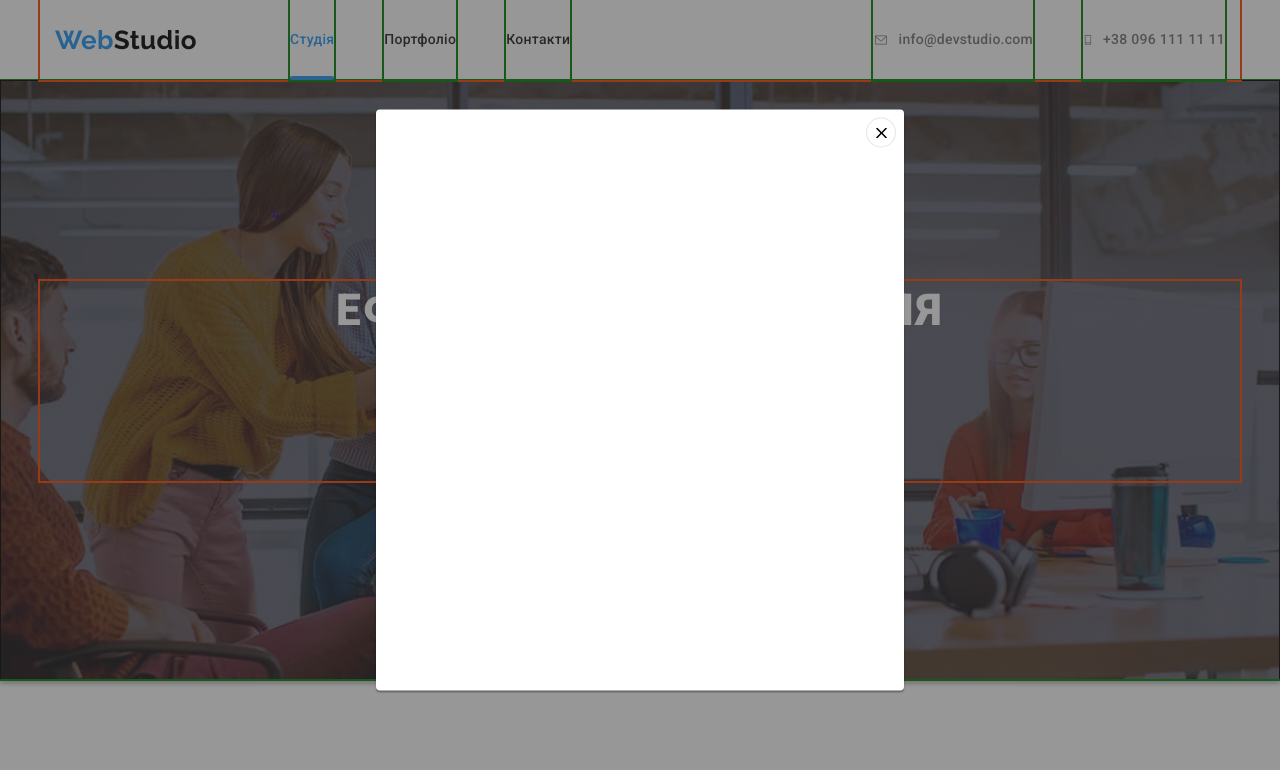
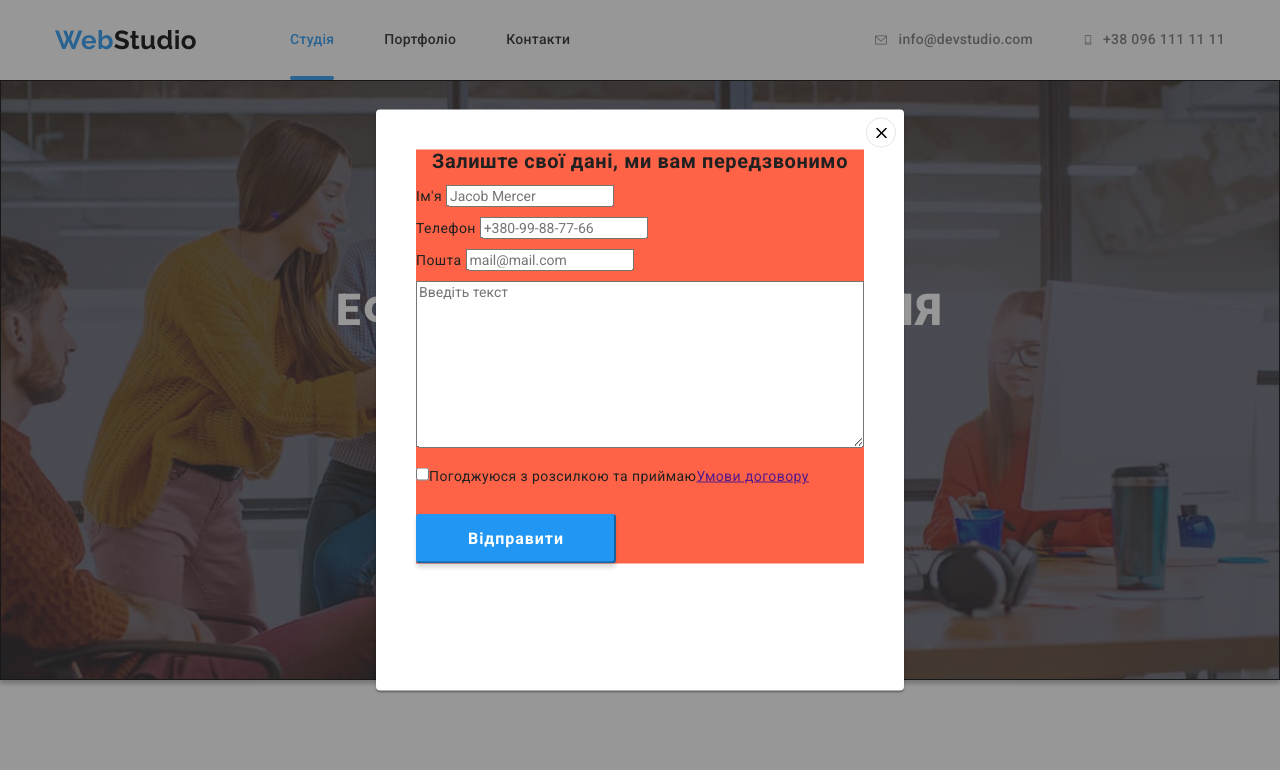
Before and after one commit to SheremetDima/goit-markup-hw-06, a plain HTML site: page index.html in a window 1280 px wide. Both pictures are taken after a click on the button "Замовити послугу". Shown: the top 770 px of the page. Drawn offline with nearby package versions, Linux system fonts and the light colour scheme.

Commit message:
modul 6 start (form)

```diff
--- a/index.html
+++ b/index.html
@@ -558,6 +558,38 @@
             <use href="./images/sprite_orig.svg#icon-close"></use>
           </svg>
         </button>
+
+        <form class="form">
+          <p class="form-text">Залиште свої дані, ми вам передзвонимо</p>
+          <div class="user-form">
+            <label>
+              Ім'я
+              <input type="text" name="username" placeholder="Jacob Mercer" autofocus />
+            </label>
+
+            <label>
+              Телефон
+              <input type="tel" name="tel" placeholder="+380-99-88-77-66" />
+            </label>
+
+            <label>
+              Пошта
+              <input type="email" name="email" placeholder="mail@mail.com" />
+            </label>
+
+            <textarea name="coment" placeholder="Введіть текст" id="coment" rows="10"></textarea>
+          </div>
+
+          <div class="security">
+            <label>
+              <input type="checkbox" name="hobby" value="" />
+            </label>
+            <p>Погоджуюся з розсилкою та приймаю</p>
+            <a href="">Умови договору</a>
+          </div>
+
+          <button class="form-btn" type="submit">Відправити</button>
+        </form>
       </div>
     </div>
     <script src="./js/modal.js"></script>
--- a/styles/style.css
+++ b/styles/style.css
@@ -61,13 +61,10 @@ address {
   padding-left: 15px;
   padding-right: 15px;
   margin: 0 auto;
-
-  outline: 2px solid orangered;
 }
 
 .section {
   padding: 94px 0px;
-  outline: 1px solid green;
 }
 
 /* .icon {
@@ -143,8 +140,6 @@ body {
 
   transition: color 250ms linear;
   position: relative;
-
-  outline: 2px solid green;
 }
 
 .header-nav-link.current::after {
@@ -171,8 +166,6 @@ body {
 
   transition: color 250ms linear;
   position: relative;
-
-  outline: 2px solid green;
 }
 
 .header-contacs-item:not(:last-child) {
@@ -699,6 +692,7 @@ footer {
 .modal {
   width: 528px;
   height: 581px;
+  padding: 40px;
   background-color: var(--main-backgraund-color);
 
   box-shadow: 0px 1px 3px rgba(0, 0, 0, 0.12), 0px 1px 1px rgba(0, 0, 0, 0.14),
@@ -719,18 +713,74 @@ footer {
 }
 
 .modal-btn {
+  display: flex;
+  align-items: center;
+  justify-content: center;
+
   width: 30px;
   height: 30px;
+  color: currentColor;
   background-color: #ffffff;
   border: 1px solid rgba(0, 0, 0, 0.1);
   border-radius: 50%;
   position: absolute;
   top: 8px;
   right: 8px;
+
+  padding: 0px;
+}
+
+.modal-close-icon {
+  color: currentColor;
+}
+
+.modal-btn:hover {
+  color: var(--accent-color);
+}
+/*------------------ FORM --------------------- */
+
+.form {
   display: flex;
-  align-items: center;
+  flex-direction: column;
   justify-content: center;
-  padding: 0px;
+  background-color: tomato;
+}
+
+.user-form {
+  display: flex;
+  flex-direction: column;
+  gap: 10px;
+  width: 100%;
+  margin-bottom: 20px;
+}
+
+.form-text {
+  font-weight: 700;
+  font-size: 20px;
+  line-height: 23px;
+  text-align: center;
+  letter-spacing: 0.03em;
+  margin-bottom: 12px;
+}
+
+.security {
+  display: flex;
+  margin-bottom: 30px;
+}
+
+.form-btn {
+  font-weight: 700;
+  font-size: 16px;
+  line-height: 1.88;
+  letter-spacing: 0.06em;
+  color: var(--second-text-color);
+
+  width: 200px;
+  height: 50px;
+  background-color: var(--accent-color);
+  box-shadow: 0px 4px 4px rgba(0, 0, 0, 0.15);
+  border-radius: 4px;
+  border-color: var(--accent-color);
 }
 
 /* .is-hiden {
```
